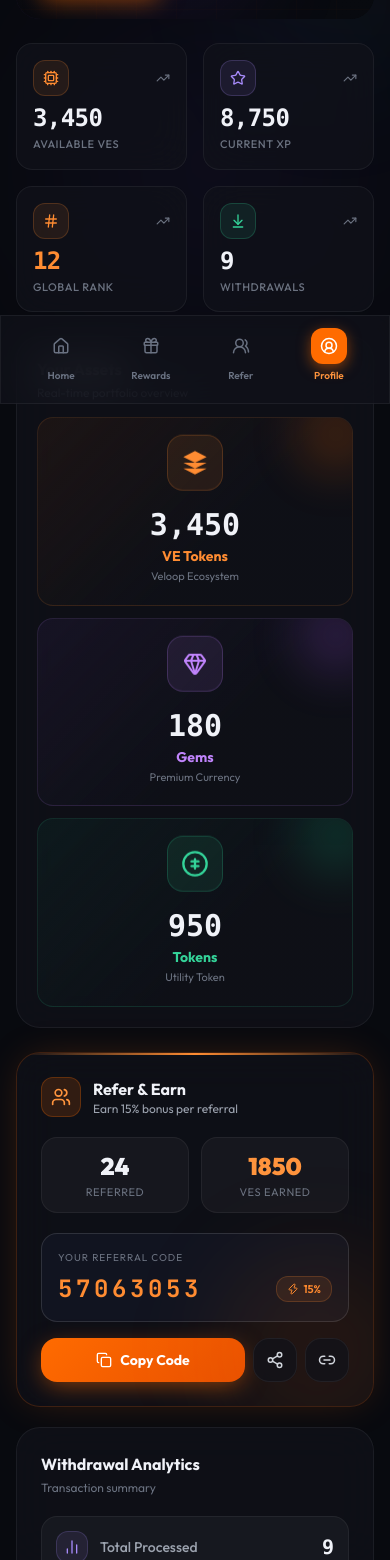
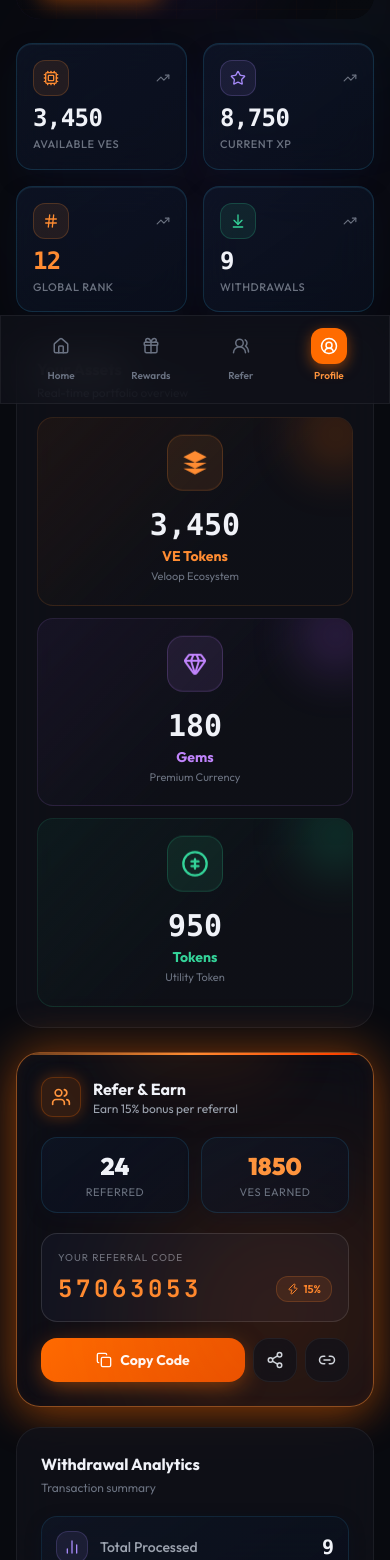
Before and after one commit to DEEPANSHU-KUMAR96/VELOOP-Rewards-user-profile, a React (Vite) app in the folder veloop-rewards-user-profile/: page / in a window 390 px wide. Shown: the part 440-2000 px from the top of the page. Built offline with nearby package versions, Linux system fonts and the light colour scheme.

Commit message:
feat: add WebReferralPanel, WebStatsRow, and WebAnalyticsPanel components to user profile dashboard

```diff
--- a/veloop-rewards-user-profile/src/components/profile/WebAnalyticsPanel.jsx
+++ b/veloop-rewards-user-profile/src/components/profile/WebAnalyticsPanel.jsx
@@ -18,12 +18,16 @@ export const WebAnalyticsPanel = () => {
       <h3 className="text-base font-bold text-theme-primary mb-1">Withdrawal Analytics</h3>
       <p className="text-xs text-theme-muted mb-5">Transaction summary</p>
 
-      <div className="space-y-2">
+      <div className="space-y-2.5">
         {ROW.map(({ key, label, icon: Icon, color }) => (
           <div
             key={key}
-            className="flex items-center justify-between p-3.5 rounded-2xl border transition-all group cursor-default"
-            style={{ background: 'var(--bg-hover)', borderColor: 'var(--border-subtle)' }}
+            className="flex items-center justify-between p-3.5 rounded-2xl border transition-all duration-200 group cursor-default hover:border-sky-500/40 hover:-translate-y-0.5"
+            style={{
+              background: 'linear-gradient(145deg, rgba(16, 26, 48, 0.45) 0%, rgba(10, 16, 30, 0.65) 100%)',
+              borderColor: 'rgba(56, 189, 248, 0.12)',
+              boxShadow: '0 4px 20px -4px rgba(10, 20, 45, 0.3)'
+            }}
           >
             <div className="flex items-center gap-3">
               <div className="w-8 h-8 rounded-xl flex items-center justify-center shrink-0" style={{ background: `${color}18`, border: `1px solid ${color}30` }}>
--- a/veloop-rewards-user-profile/src/components/profile/WebReferralPanel.jsx
+++ b/veloop-rewards-user-profile/src/components/profile/WebReferralPanel.jsx
@@ -28,16 +28,19 @@ export const WebReferralPanel = () => {
   };
 
   return (
-    <div className="glass-orange rounded-3xl p-6 relative overflow-hidden h-full">
-      {/* Top gradient line */}
-      <div className="absolute top-0 left-0 right-0 h-[2px] bg-gradient-to-r from-transparent via-[#ff8c32] to-transparent" />
+    <div className="glass-orange refer-card-glow rounded-3xl p-6 relative overflow-hidden h-full transition-all duration-300">
+      {/* Top animated laser beam */}
+      <div className="absolute top-0 left-0 right-0 h-[2px] refer-top-beam z-10" />
 
-      {/* Glow orb */}
-      <div className="absolute -bottom-10 -right-10 w-48 h-48 bg-[#ff6b00]/10 rounded-full blur-[50px] pointer-events-none" />
+      {/* Top animated ambient glow */}
+      <div className="absolute -top-12 left-1/2 -translate-x-1/2 w-48 h-20 bg-[#ff6b00]/25 rounded-full blur-[35px] pointer-events-none refer-top-glow" />
+
+      {/* Bottom corner animated pulsing glow orb */}
+      <div className="absolute -bottom-10 -right-10 w-52 h-52 bg-gradient-to-br from-[#ff6b00]/30 to-[#ff3d00]/10 rounded-full blur-[50px] pointer-events-none refer-glow-orb" />
 
       {/* Header */}
-      <div className="flex items-center gap-3 mb-5">
-        <div className="w-10 h-10 rounded-xl bg-[#ff6b00]/15 border border-[#ff6b00]/25 flex items-center justify-center">
+      <div className="flex items-center gap-3 mb-5 relative z-10">
+        <div className="w-10 h-10 rounded-xl bg-[#ff6b00]/15 border border-[#ff6b00]/25 flex items-center justify-center shadow-[0_0_15px_rgba(255,107,0,0.3)]">
           <Users className="w-5 h-5 text-[#ff943d]" />
         </div>
         <div>
@@ -46,14 +49,28 @@ export const WebReferralPanel = () => {
         </div>
       </div>
 
-      {/* Stats */}
+      {/* Stats with bluish transparent background */}
       {userData.referral.totalReferred > 0 && (
-        <div className="grid grid-cols-2 gap-3 mb-5">
-          <div className="rounded-2xl p-3 text-center" style={{ background: 'var(--bg-hover)', border: '1px solid var(--border-subtle)' }}>
+        <div className="grid grid-cols-2 gap-3 mb-5 relative z-10">
+          <div
+            className="rounded-2xl p-3 text-center transition-all duration-200 hover:border-sky-500/40"
+            style={{
+              background: 'linear-gradient(145deg, rgba(16, 26, 48, 0.45) 0%, rgba(10, 16, 30, 0.65) 100%)',
+              border: '1px solid rgba(56, 189, 248, 0.14)',
+              boxShadow: '0 4px 20px -4px rgba(10, 20, 45, 0.3)'
+            }}
+          >
             <p className="text-2xl font-black" style={{ color: 'var(--text-primary)' }}>{userData.referral.totalReferred}</p>
             <p className="text-[11px] uppercase tracking-wider mt-0.5" style={{ color: 'var(--text-muted)' }}>Referred</p>
           </div>
-          <div className="rounded-2xl p-3 text-center" style={{ background: 'var(--bg-hover)', border: '1px solid var(--border-subtle)' }}>
+          <div
+            className="rounded-2xl p-3 text-center transition-all duration-200 hover:border-orange-500/40"
+            style={{
+              background: 'linear-gradient(145deg, rgba(16, 26, 48, 0.45) 0%, rgba(10, 16, 30, 0.65) 100%)',
+              border: '1px solid rgba(56, 189, 248, 0.14)',
+              boxShadow: '0 4px 20px -4px rgba(10, 20, 45, 0.3)'
+            }}
+          >
             <p className="text-2xl font-black text-[#ff943d]">{userData.referral.earningsVEs}</p>
             <p className="text-[11px] uppercase tracking-wider mt-0.5" style={{ color: 'var(--text-muted)' }}>VEs Earned</p>
           </div>
--- a/veloop-rewards-user-profile/src/components/profile/WebStatsRow.jsx
+++ b/veloop-rewards-user-profile/src/components/profile/WebStatsRow.jsx
@@ -18,12 +18,12 @@ const StatCard = ({ icon: Icon, label, value, color, prefix = '' }) => {
   }, [value]);
 
   return (
-    <div className="stat-card glass rounded-2xl p-4 sm:p-5 flex flex-col gap-2.5 sm:gap-3 border border-theme-subtle group cursor-default">
+    <div className="stat-card stat-card-bluish rounded-2xl p-4 sm:p-5 flex flex-col gap-2.5 sm:gap-3 group cursor-default">
       <div className="flex items-center justify-between">
         <div className="w-9 h-9 sm:w-10 sm:h-10 rounded-xl flex items-center justify-center" style={{ background: `${color}18`, border: `1px solid ${color}35` }}>
           <Icon className="w-4 h-4 sm:w-5 sm:h-5" style={{ color }} />
         </div>
-        <TrendingUp className="w-3.5 h-3.5 sm:w-4 sm:h-4 group-hover:text-[#ff8c32] transition-colors" style={{ color: 'var(--text-muted)' }} />
+        <TrendingUp className="w-3.5 h-3.5 sm:w-4 sm:h-4 group-hover:text-[#38bdf8] transition-colors" style={{ color: 'var(--text-muted)' }} />
       </div>
       <div>
         <p ref={valRef} className="text-2xl sm:text-3xl font-black font-mono leading-none tracking-tight truncate" style={{ color: prefix ? color : 'var(--text-primary)' }}>
--- a/veloop-rewards-user-profile/src/index.css
+++ b/veloop-rewards-user-profile/src/index.css
@@ -178,6 +178,91 @@
 }
 .btn-orange:active { transform: translateY(0) scale(0.97); }
 
+/* ── Bluish Stat Cards ─────────────────────────────────────────── */
+.stat-card-bluish {
+  background: linear-gradient(145deg, rgba(16, 26, 48, 0.55) 0%, rgba(10, 16, 30, 0.75) 100%);
+  border: 1px solid rgba(56, 189, 248, 0.16);
+  box-shadow: 0 10px 30px -10px rgba(10, 25, 55, 0.4), inset 0 1px 1px rgba(125, 211, 252, 0.1);
+  backdrop-filter: blur(20px);
+  -webkit-backdrop-filter: blur(20px);
+  transition: transform 0.25s ease, border-color 0.25s ease, box-shadow 0.25s ease;
+}
+
+[data-theme="light"] .stat-card-bluish {
+  background: linear-gradient(145deg, rgba(235, 243, 255, 0.85) 0%, rgba(220, 235, 255, 0.95) 100%);
+  border: 1px solid rgba(59, 130, 246, 0.25);
+  box-shadow: 0 8px 25px -6px rgba(59, 130, 246, 0.15), inset 0 1px 1px rgba(255, 255, 255, 0.8);
+}
+
+.stat-card-bluish:hover {
+  transform: translateY(-4px);
+  border-color: rgba(56, 189, 248, 0.45);
+  box-shadow: 0 16px 36px -8px rgba(14, 165, 233, 0.28), 0 0 20px -4px rgba(56, 189, 248, 0.2);
+}
+
+/* ── Animated Refer & Earn Glow ─────────────────────────────────── */
+@keyframes refer-card-pulse {
+  0%, 100% {
+    box-shadow: 0 0 30px -5px rgba(255, 107, 0, 0.25), 0 15px 35px -10px rgba(0, 0, 0, 0.7);
+    border-color: rgba(255, 107, 0, 0.30);
+  }
+  50% {
+    box-shadow: 0 0 55px 5px rgba(255, 107, 0, 0.55), 0 20px 45px -8px rgba(255, 107, 0, 0.30), inset 0 0 20px rgba(255, 107, 0, 0.10);
+    border-color: rgba(255, 140, 50, 0.65);
+  }
+}
+
+.refer-card-glow {
+  animation: refer-card-pulse 3.5s ease-in-out infinite;
+}
+
+@keyframes refer-top-beam {
+  0% {
+    background-position: -200% 0;
+  }
+  100% {
+    background-position: 200% 0;
+  }
+}
+
+.refer-top-beam {
+  background: linear-gradient(90deg, transparent 0%, rgba(255, 140, 50, 0.2) 20%, #ff8c32 50%, #ff4500 70%, transparent 100%);
+  background-size: 200% 100%;
+  animation: refer-top-beam 2.8s linear infinite;
+}
+
+@keyframes refer-glow-pulse {
+  0%, 100% {
+    opacity: 0.35;
+    transform: scale(1);
+    filter: blur(50px);
+  }
+  50% {
+    opacity: 0.85;
+    transform: scale(1.35) translate(-10px, -10px);
+    filter: blur(65px);
+  }
+}
+
+.refer-glow-orb {
+  animation: refer-glow-pulse 4s ease-in-out infinite;
+}
+
+@keyframes refer-top-glow-pulse {
+  0%, 100% {
+    opacity: 0.4;
+    transform: scale(0.95);
+  }
+  50% {
+    opacity: 0.9;
+    transform: scale(1.15);
+  }
+}
+
+.refer-top-glow {
+  animation: refer-top-glow-pulse 3s ease-in-out infinite;
+}
+
 /* ── Glow utilities ──────────────────────────────────────────────── */
 .glow-ring {
   box-shadow: 0 0 0 3px rgba(255,107,0,0.35), 0 0 30px rgba(255,107,0,0.25);
```
